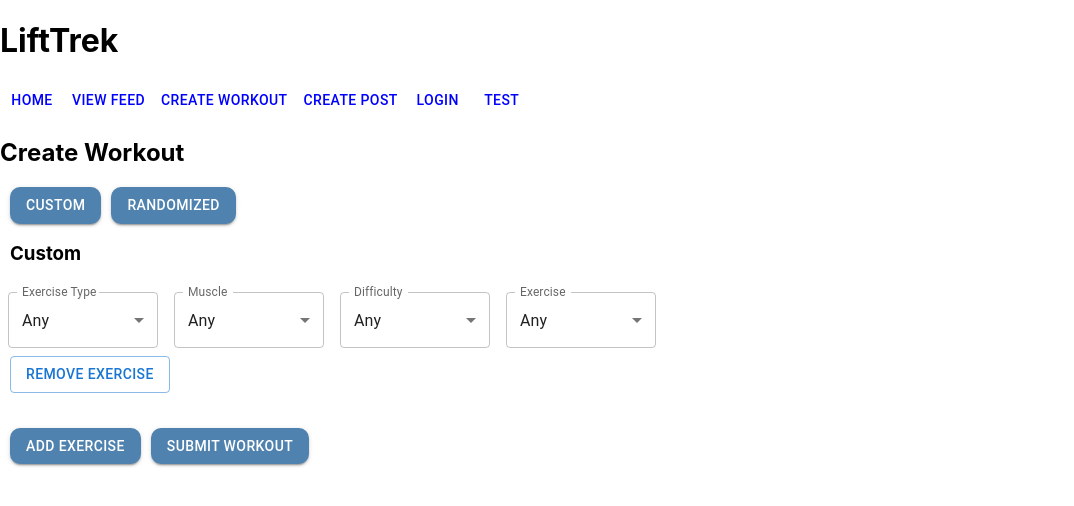
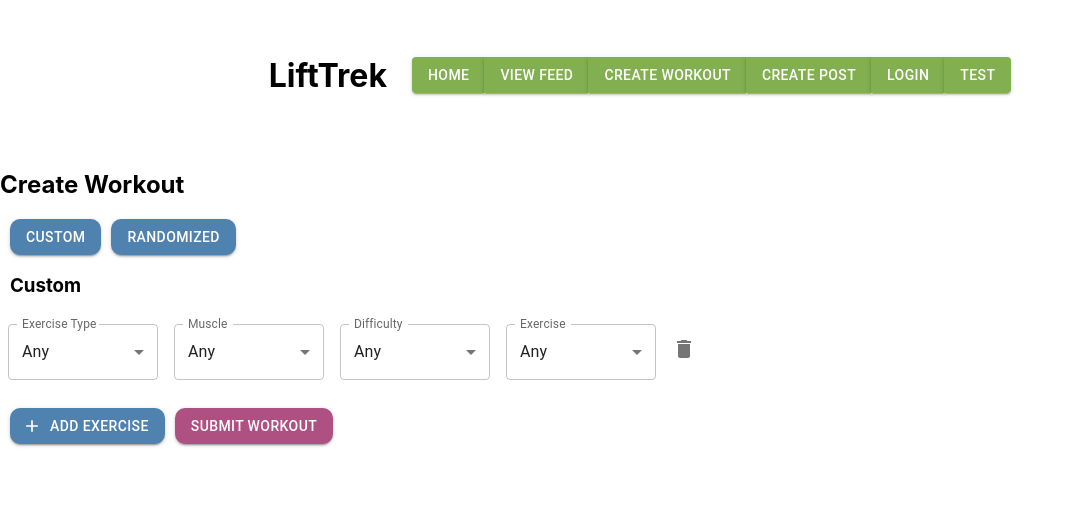
Before and after one commit to andrewcapro/CS554_Final_Project, a React (Create React App) app in the folder lifttrek/: page /createworkout in a window 1280 px wide. Both pictures are taken after a click on the button "CUSTOM". Shown: the top 506 px of the page, without its empty margins (0-1074 px from the left). Built offline with nearby package versions, Linux system fonts and the light colour scheme.

Commit message:
updated css and start custom workout functionality

```diff
--- a/lifttrek/package.json
+++ b/lifttrek/package.json
@@ -5,6 +5,7 @@
   "dependencies": {
     "@emotion/react": "^11.10.6",
     "@emotion/styled": "^11.10.6",
+    "@mui/icons-material": "^5.11.16",
     "@mui/material": "^5.12.2",
     "@testing-library/jest-dom": "^5.16.5",
     "@testing-library/react": "^13.4.0",
--- a/lifttrek/src/App.css
+++ b/lifttrek/src/App.css
@@ -1,6 +1,17 @@
 a {
   text-decoration: none;
-  color: blue;
+  color: white;
+}
+
+.appHeader {
+  min-height: 150px;
+  display: flex;
+  align-items: center;
+  justify-content: center;
+}
+
+.appTitle {
+  margin-right: 25px;
 }
 
 a:focus { text-decoration: none; color:teal; }
@@ -25,8 +36,16 @@ a:focus { text-decoration: none; color:teal; }
   justify-content: center;
 }
 
-
 #blueButton {
   border-radius: 10px;
   background-color: #5082af;
 }
+
+#submitButton {
+  border-radius: 10px;
+  background-color: #AF5082;
+}
+
+#navButton {
+  background-color: #82AF50;
+}
--- a/lifttrek/src/App.js
+++ b/lifttrek/src/App.js
@@ -7,7 +7,7 @@ import {
   Routes
 } from 'react-router-dom';
 import Home from './components/Home';
-import { Button } from '@mui/material';
+import { Button, ButtonGroup } from '@mui/material';
 import CreateWorkout from './components/CreateWorkout';
 import Login from './components/Login';
 import CreatePost from './components/CreatePost';
@@ -18,41 +18,43 @@ function App() {
   return (
     <Router>
       <div>
-        <header className='App-header'>
-          <h1 className='App-title'>
+        <header className='appHeader'>
+          <h1 className='appTitle'>
             LiftTrek
           </h1>
           <nav>
-            <Button>
-              <NavLink className='navlink' to='/'>
+            <ButtonGroup id='navGroup' variant='outlined'>
+              <Button id='navButton' variant='contained'>
+                <NavLink to='/'>
                   Home
                 </NavLink>
               </Button>
-            <Button>
-              <NavLink className='navlink' to='/feed'>
+              <Button id='navButton' variant='contained'>
+                <NavLink to='/feed'>
                   View Feed
                 </NavLink>
               </Button>
-            <Button>
-              <NavLink className='navlink' to='/createworkout'>
+              <Button id='navButton' variant='contained'>
+                <NavLink to='/createworkout'>
                   Create Workout
                 </NavLink>
               </Button>
-            <Button>
-              <NavLink className='navlink' to='/createpost'>
+              <Button id='navButton' variant='contained'>
+                <NavLink to='/createpost'>
                   Create Post
                 </NavLink>
               </Button>
-            <Button>
-              <NavLink className='navlink' to='/login'>
+              <Button id='navButton' variant='contained'>
+                <NavLink to='/login'>
                   Login
                 </NavLink>
               </Button>
-            <Button>
-              <NavLink className='navlink' to='/displayworkout'>
+              <Button id='navButton' variant='contained'>
+                <NavLink to='/displayworkout'>
                   Test
                 </NavLink>
               </Button>
+            </ButtonGroup>
           </nav>
         </header>
         <Routes>
--- a/lifttrek/src/components/workoutforms/Custom.js
+++ b/lifttrek/src/components/workoutforms/Custom.js
@@ -1,5 +1,9 @@
 import React, { useState } from 'react';
 import { FormControl, MenuItem, InputLabel, Select, Button } from '@mui/material';
+import AddIcon from '@mui/icons-material/Add';
+import DeleteIcon from '@mui/icons-material/Delete';
+import IconButton from '@mui/material/IconButton';
+import Tooltip from '@mui/material/Tooltip';
 
 function Custom({ formData, handleExerciseTypeChange, handleMuscleChange, handleDifficultyChange, handleExerciseChange }) {
   const { exerciseType, muscle, difficulty, exercise } = formData;
@@ -95,11 +99,17 @@ function FormContainer() {
     setFormDataList(newList);
   }
 
+  function handleSubmit() {
+    const selectedExercises = formDataList.map((formData) => formData.exercise);
+    console.log(selectedExercises);
+  }
+
+
   return (
     <div>
       <h3 style={{ marginLeft: '10px' }}>Custom</h3>
       {formDataList.map((formData, index) => (
-        <div key={index}>
+        <div key={index} style={{ display: 'flex', alignItems: 'center' }}>
           <Custom
             formData={formData}
             handleExerciseTypeChange={(event) => handleExerciseTypeChange(event, index)}
@@ -107,16 +117,25 @@ function FormContainer() {
             handleDifficultyChange={(event) => handleDifficultyChange(event, index)}
             handleExerciseChange={(event) => handleExerciseChange(event, index)}
           />
-          <Button variant="outlined" style={{ marginLeft: '10px', marginBottom: '15px' }} onClick={() => handleRemoveForm(index)}>
-            Remove Exercise
-          </Button>
+          <Tooltip title="Delete">
+            <IconButton style={{ display: 'inline-block' }} onClick={() => handleRemoveForm(index)}>
+              <DeleteIcon />
+            </IconButton>
+          </Tooltip>
         </div>
       ))}
       <br />
-      <Button style={{ marginLeft: '10px' }} id="blueButton" variant="contained" onClick={handleAddForm}>
+      <Button
+        variant="contained"
+        color="primary"
+        startIcon={<AddIcon />}
+        style={{ marginLeft: '10px' }}
+        onClick={handleAddForm}
+        id="blueButton"
+      >
         Add Exercise
       </Button>
-      <Button style={{ marginLeft: '10px' }} id="blueButton" variant="contained">
+      <Button style={{ marginLeft: '10px' }} id="submitButton" variant="contained" onClick={handleSubmit}>
         Submit Workout
       </Button>
     </div>
--- a/lifttrek/src/components/workoutforms/Random.js
+++ b/lifttrek/src/components/workoutforms/Random.js
@@ -48,7 +48,8 @@ function Random() {
         </Select>
       </FormControl>
       <br/>
-      <Button style={{marginLeft: '10px'}} id='blueButton' variant='contained'>Randomize</Button>
+      <br/>
+      <Button style={{marginLeft: '10px'}} id='submitButton' variant='contained'>Randomize</Button>
     </div>
   )
 }
```
Also changed, not shown: 1 other file (tests, documents, lock files or other folders). Lines whose indentation alone changed are shown as unchanged.
